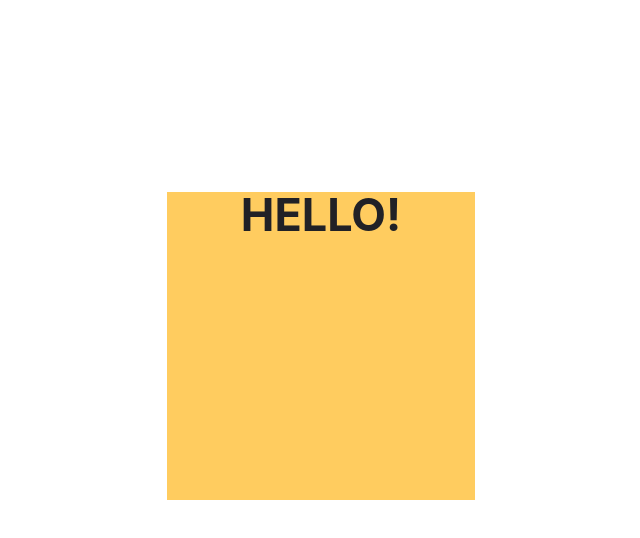
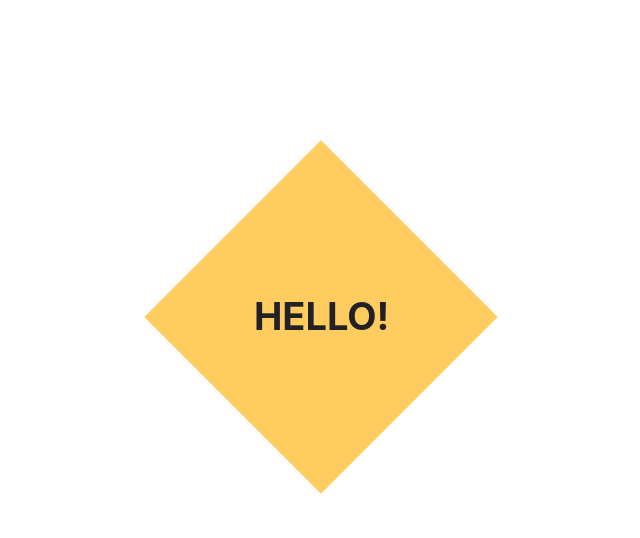
Before and after one commit to hyeeons/portfolio, a React (Create React App) app: page / in a window 1280 px wide. Shown: the top 538 px of the page, without its empty margins (319-959 px from the left). Built offline with nearby package versions, Linux system fonts and the light colour scheme; a web font is replaced by a local one.

Commit message:
메인화면 작업중

```diff
--- a/package.json
+++ b/package.json
@@ -6,6 +6,7 @@
     "@testing-library/jest-dom": "^5.17.0",
     "@testing-library/react": "^13.4.0",
     "@testing-library/user-event": "^13.5.0",
+    "gsap": "^3.12.5",
     "hex-to-css-filter": "^5.4.0",
     "react": "^18.2.0",
     "react-dom": "^18.2.0",
--- a/src/views/home/Home.jsx
+++ b/src/views/home/Home.jsx
@@ -1,37 +1,65 @@
 import styled from "styled-components";
 import theme from "../../themes/theme";
+import { useEffect } from "react";
+import gsap from "gsap";
 
 const Home = () => {
+  useEffect(() => {
+    const tl = gsap.timeline();
+    tl.fromTo(
+      ".circleBox",
+      { scale: 0 },
+      { scale: 1, borderRadius: "9999px", duration: 1 }
+    );
+    tl.fromTo(".hello", { opacity: 0 }, { opacity: 1 });
+    tl.to(".circleBox", { borderRadius: 0, duration: 1 });
+    tl.to(".circleBox", { rotate: 45 });
+    tl.to(".hello", { rotate: -45 });
+  }, []);
   return (
     <>
+      <CircleBox className="circleBox">
+        <Hello className="hello">HELLO!</Hello>
+      </CircleBox>
+
       <Box className="box">
-        <p>HELLO!</p>
+        <p>
+          Frontend <br />
+          Developer <br /> 이현정입니다
+        </p>
       </Box>
     </>
   );
 };
 
-const Box = styled.div`
-  @keyframes boxAnimation {
-    from {
-      border-radius: 150px;
-    }
-    to {
-      border-radius: 0;
-    }
-  }
+const Hello = styled.h1`
+  font-size: 38px;
+  font-weight: bold;
+  text-align: center;
+  color: ${theme.colors.txtdefault};
+`;
 
+const CircleBox = styled.div`
+  width: 250px;
+  height: 250px;
   background-color: ${theme.colors.orange};
   margin: 15% auto;
-  width: 308px;
-  height: 308px;
-  animation: boxAnimation 2s linear alternate;
-  p {
-    font-size: 45px;
-    font-weight: bold;
-    text-align: center;
-    margin: 150px auto;
-    color: ${theme.colors.txtdefault};
+  h1 {
+    padding: 105px 0;
   }
 `;
+
+const Box = styled.div`
+  width: 200px;
+  height: 200px;
+  background-color: ${theme.colors.orange};
+  opacity: 0;
+  position: absolute;
+  top: 34%;
+  left: 45%;
+  h1 {
+    padding: 75px 0;
+  }
+`;
+
 export default Home;
```
Also changed, not shown: 1 other file (tests, documents, lock files or other folders).
